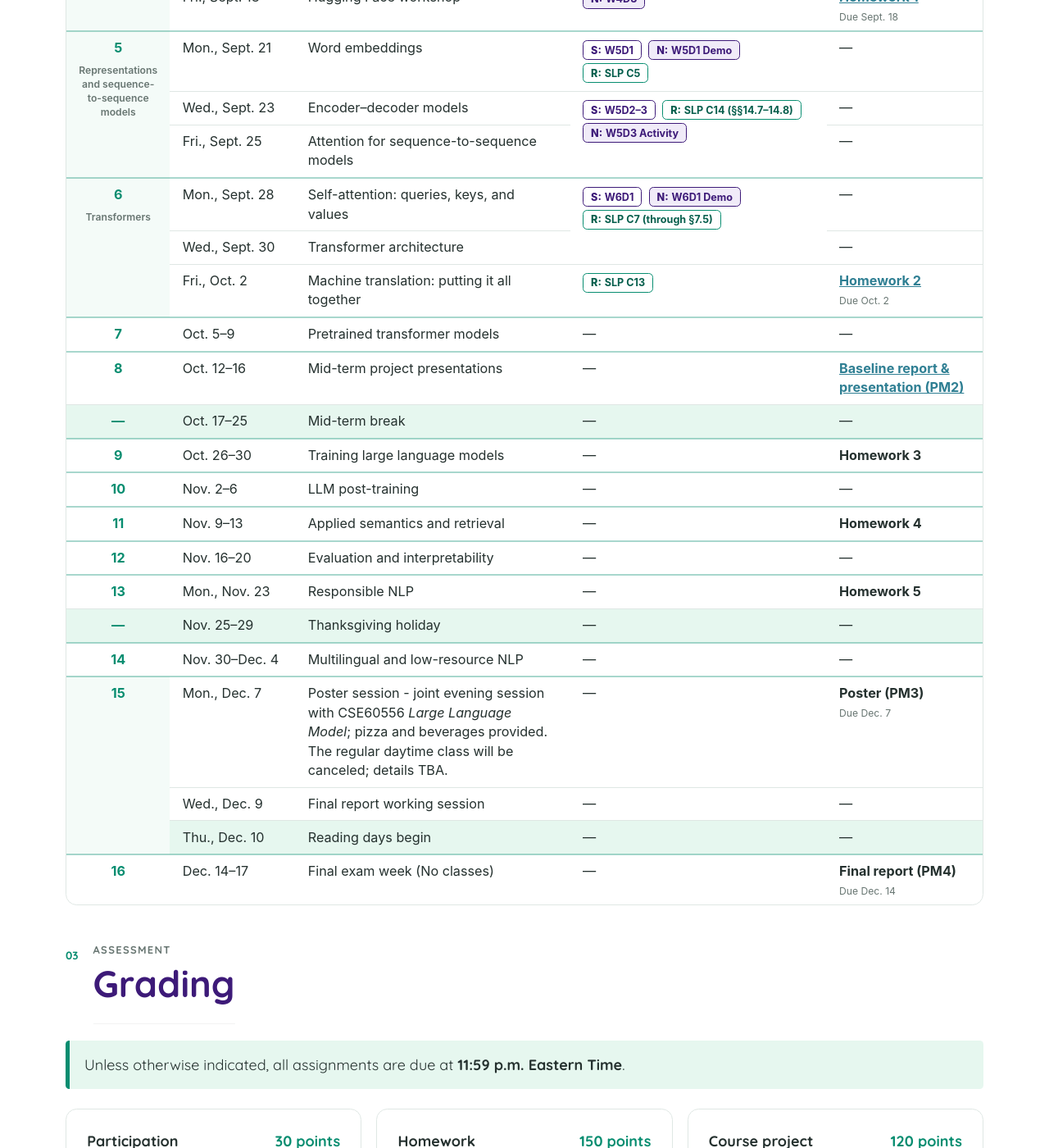
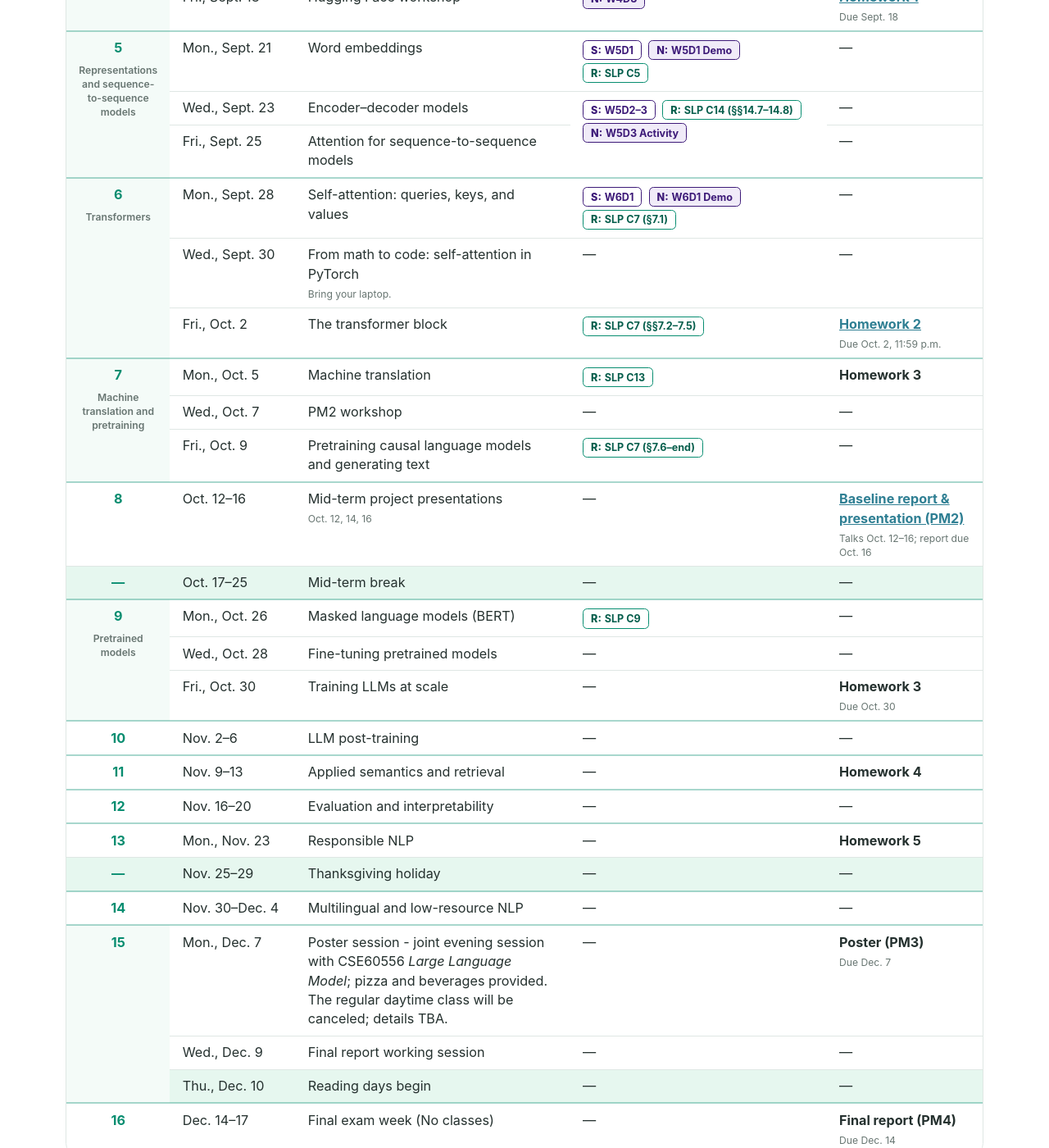
Before and after one commit to bnguyen5/bnguyen5.github.io, a Jekyll site: the page built from _pages/nlp-fall-2026.md, in a window 1280 px wide and 1400 px high, scrolled down 2610 px. Shown: the whole window at 82% size. Built offline with Jekyll 4.4.1, drawn with Linux system fonts in a browser that asks for light colours.

Commit message:
Update nlp-fall-2026.md

```diff
--- a/_pages/nlp-fall-2026.md
+++ b/_pages/nlp-fall-2026.md
@@ -157,16 +157,20 @@ hw2_url: "https://colab.research.google.com/drive/1YDJIc3IwSSUfpLBbKkpWsb8giiuEV
           <tr><td>Wed., Sept. 23</td><td><strong>Encoder–decoder models</strong></td><td class="course-materials-shared" rowspan="2">{% if page.w5d23_slides_url != "" %}<a class="course-tag course-tag--slides" href="{{ page.w5d23_slides_url }}" target="_blank" rel="noopener">W5D2–3</a>{% else %}<span class="course-tag course-tag--slides">W5D2–3</span>{% endif %} <a class="course-tag course-tag--reading" href="https://web.stanford.edu/~jurafsky/slp3/14.pdf" target="_blank" rel="noopener">SLP C14 (§§14.7–14.8)</a> {% if page.w5d3_notebook_url != "" %}<a class="course-tag course-tag--notebook" href="{{ page.w5d3_notebook_url }}" target="_blank" rel="noopener">W5D3 Activity</a>{% else %}<span class="course-tag course-tag--notebook">W5D3 Activity</span>{% endif %}</td><td>—</td></tr>
           <tr><td>Fri., Sept. 25</td><td><strong>Attention for sequence-to-sequence models</strong></td><td>—</td></tr>
 
-          <tr class="course-week-start"><td rowspan="3"><strong>6</strong><small>Transformers</small></td><td>Mon., Sept. 28</td><td><strong>Self-attention: queries, keys, and values</strong></td><td class="course-materials-shared" rowspan="2">{% if page.w6d1_slides_url != "" %}<a class="course-tag course-tag--slides" href="{{ page.w6d1_slides_url }}" target="_blank" rel="noopener">W6D1</a>{% else %}<span class="course-tag course-tag--slides">W6D1</span>{% endif %} {% if page.w6d1_notebook_url != "" %}<a class="course-tag course-tag--notebook" href="{{ page.w6d1_notebook_url }}" target="_blank" rel="noopener">W6D1 Demo</a>{% else %}<span class="course-tag course-tag--notebook">W6D1 Demo</span>{% endif %} <a class="course-tag course-tag--reading" href="https://web.stanford.edu/~jurafsky/slp3/7.pdf" target="_blank" rel="noopener">SLP C7 (through §7.5)</a></td><td>—</td></tr>
-          <tr><td>Wed., Sept. 30</td><td><strong>Transformer architecture</strong></td><td>—</td></tr>
-          <tr><td>Fri., Oct. 2</td><td><strong>Machine translation: putting it all together</strong></td><td><a class="course-tag course-tag--reading" href="https://web.stanford.edu/~jurafsky/slp3/13.pdf" target="_blank" rel="noopener">SLP C13</a></td><td>{% if page.hw2_url != "" %}<a href="{{ page.hw2_url }}" target="_blank" rel="noopener"><strong>Homework 2</strong></a>{% else %}<strong>Homework 2</strong>{% endif %}<small>Due Oct. 2</small></td></tr>
+          <tr class="course-week-start"><td rowspan="3"><strong>6</strong><small>Transformers</small></td><td>Mon., Sept. 28</td><td><strong>Self-attention: queries, keys, and values</strong></td><td>{% if page.w6d1_slides_url != "" %}<a class="course-tag course-tag--slides" href="{{ page.w6d1_slides_url }}" target="_blank" rel="noopener">W6D1</a>{% else %}<span class="course-tag course-tag--slides">W6D1</span>{% endif %} {% if page.w6d1_notebook_url != "" %}<a class="course-tag course-tag--notebook" href="{{ page.w6d1_notebook_url }}" target="_blank" rel="noopener">W6D1 Demo</a>{% else %}<span class="course-tag course-tag--notebook">W6D1 Demo</span>{% endif %} <a class="course-tag course-tag--reading" href="https://web.stanford.edu/~jurafsky/slp3/7.pdf" target="_blank" rel="noopener">SLP C7 (§7.1)</a></td><td>—</td></tr>
+          <tr><td>Wed., Sept. 30</td><td><strong>From math to code: self-attention in PyTorch</strong><small>Bring your laptop.</small></td><td>—</td><td>—</td></tr>
+          <tr><td>Fri., Oct. 2</td><td><strong>The transformer block</strong></td><td><a class="course-tag course-tag--reading" href="https://web.stanford.edu/~jurafsky/slp3/7.pdf" target="_blank" rel="noopener">SLP C7 (§§7.2–7.5)</a></td><td>{% if page.hw2_url != "" %}<a href="{{ page.hw2_url }}" target="_blank" rel="noopener"><strong>Homework 2</strong></a>{% else %}<strong>Homework 2</strong>{% endif %}<small>Due Oct. 2, 11:59 p.m.</small></td></tr>
 
-          <tr class="course-week-start course-roadmap"><td>7</td><td>Oct. 5–9</td><td><strong>Pretrained transformer models</strong></td><td>—</td><td>—</td></tr>
-          <tr class="course-week-start course-roadmap"><td>8</td><td>Oct. 12–16</td><td><strong>Mid-term project presentations</strong></td><td>—</td><td>{% if page.pm2_description_url != "" %}<a href="{{ page.pm2_description_url }}" target="_blank" rel="noopener"><strong>Baseline report &amp; presentation (PM2)</strong></a>{% else %}<strong>Baseline report &amp; presentation (PM2)</strong>{% endif %}</td></tr>
+          <tr class="course-week-start"><td rowspan="3"><strong>7</strong><small>Machine translation and pretraining</small></td><td>Mon., Oct. 5</td><td><strong>Machine translation</strong></td><td><a class="course-tag course-tag--reading" href="https://web.stanford.edu/~jurafsky/slp3/13.pdf" target="_blank" rel="noopener">SLP C13</a></td><td><strong>Homework 3</strong></td></tr>
+          <tr><td>Wed., Oct. 7</td><td><strong>PM2 workshop</strong></td><td>—</td><td>—</td></tr>
+          <tr><td>Fri., Oct. 9</td><td><strong>Pretraining causal language models and generating text</strong></td><td><a class="course-tag course-tag--reading" href="https://web.stanford.edu/~jurafsky/slp3/7.pdf" target="_blank" rel="noopener">SLP C7 (§7.6–end)</a></td><td>—</td></tr>
+          <tr class="course-week-start course-roadmap"><td>8</td><td>Oct. 12–16</td><td><strong>Mid-term project presentations</strong><small>Oct. 12, 14, 16</small></td><td>—</td><td>{% if page.pm2_description_url != "" %}<a href="{{ page.pm2_description_url }}" target="_blank" rel="noopener"><strong>Baseline report &amp; presentation (PM2)</strong></a>{% else %}<strong>Baseline report &amp; presentation (PM2)</strong>{% endif %}<small>Talks Oct. 12–16; report due Oct. 16</small></td></tr>
 
           <tr class="course-break"><td>—</td><td>Oct. 17–25</td><td><strong>Mid-term break</strong></td><td>—</td><td>—</td></tr>
 
-          <tr class="course-week-start course-roadmap"><td>9</td><td>Oct. 26–30</td><td><strong>Training large language models</strong></td><td>—</td><td><strong>Homework 3</strong></td></tr>
+          <tr class="course-week-start"><td rowspan="3"><strong>9</strong><small>Pretrained models</small></td><td>Mon., Oct. 26</td><td><strong>Masked language models (BERT)</strong></td><td><a class="course-tag course-tag--reading" href="https://web.stanford.edu/~jurafsky/slp3/9.pdf" target="_blank" rel="noopener">SLP C9</a></td><td>—</td></tr>
+          <tr><td>Wed., Oct. 28</td><td><strong>Fine-tuning pretrained models</strong></td><td>—</td><td>—</td></tr>
+          <tr><td>Fri., Oct. 30</td><td><strong>Training LLMs at scale</strong></td><td>—</td><td><strong>Homework 3</strong><small>Due Oct. 30</small></td></tr>
           <tr class="course-week-start course-roadmap"><td>10</td><td>Nov. 2–6</td><td><strong>LLM post-training</strong></td><td>—</td><td>—</td></tr>
           <tr class="course-week-start course-roadmap"><td>11</td><td>Nov. 9–13</td><td><strong>Applied semantics and retrieval</strong></td><td>—</td><td><strong>Homework 4</strong></td></tr>
           <tr class="course-week-start course-roadmap"><td>12</td><td>Nov. 16–20</td><td><strong>Evaluation and interpretability</strong></td><td>—</td><td>—</td></tr>
```
